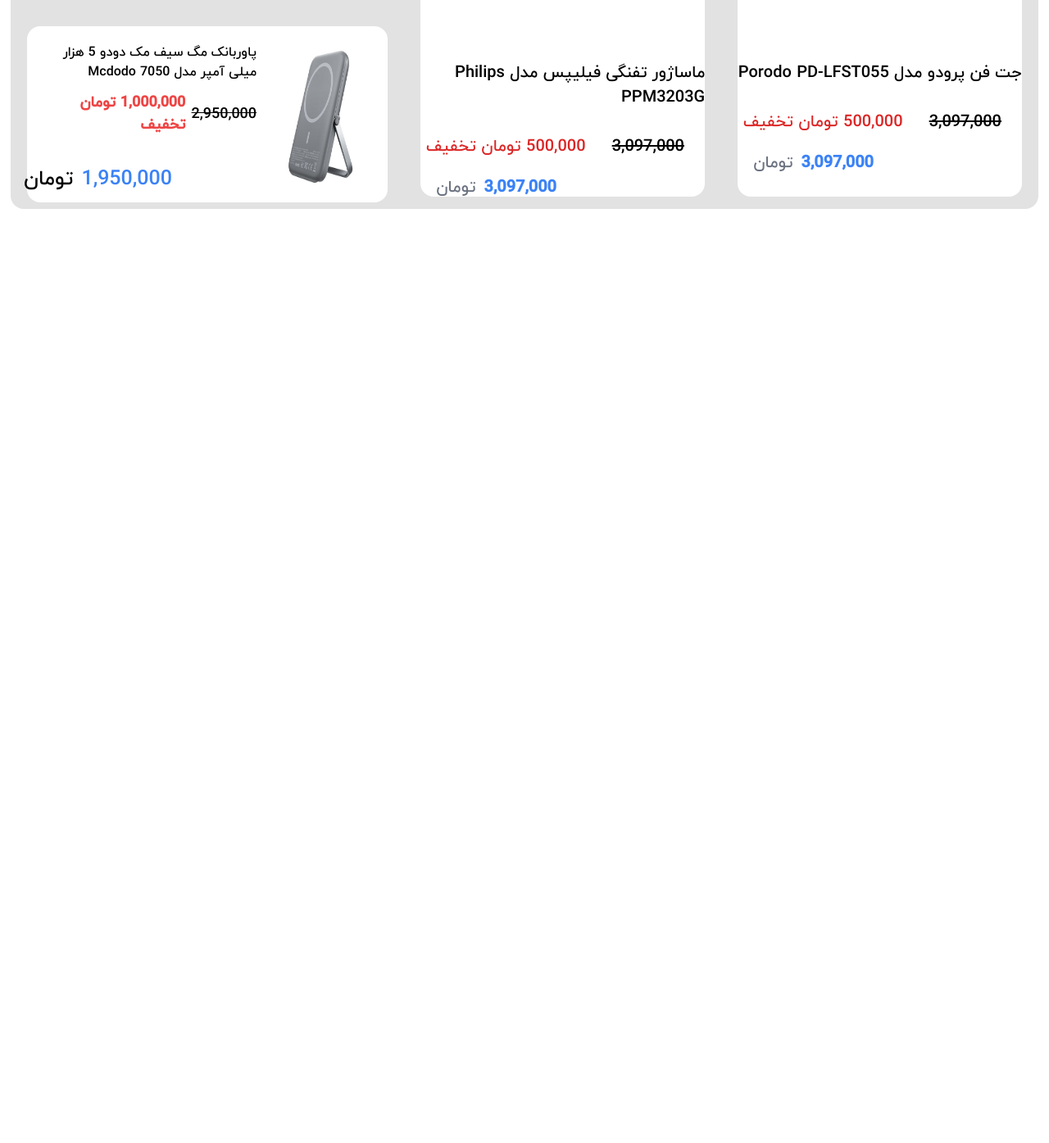
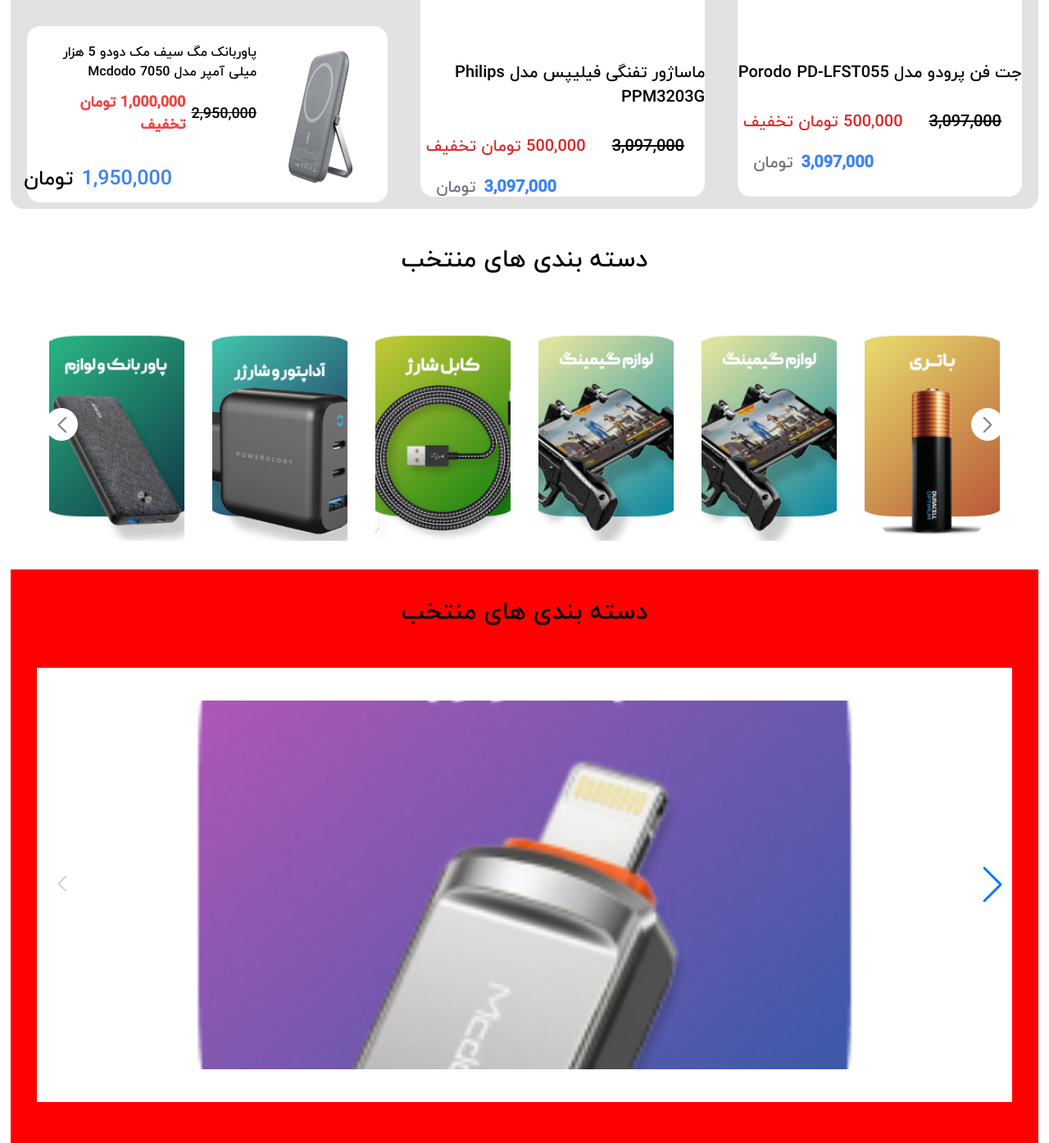
Before and after one commit to alami8700617/dastresi, a website built with Vite: page index.html in a window 1280 px wide. Shown: the part 1396-2791 px from the top of the page at 82% size. Before the commit the page ends 1651 px from the top, so only its background shows below. Built offline with nearby package versions, Linux system fonts and the light colour scheme.

Commit message:
dastresi-now-available-part-1

```diff
--- a/index.html
+++ b/index.html
@@ -305,6 +305,94 @@
       </div>
     </div>
     <!-- #endregion -->
+    <!-- #region swiper -->
+    <div class="main-swiper">
+      <div class="main-swiper-center">
+        <div class="main-swiper-center-top">
+          <h1>دسته بندی های منتخب</h1>
+        </div>
+        <div class="main-swiper-center-bottom">
+          <div class="swiper category-selectiv">
+            <div class="swiper-wrapper">
+              <div class="swiper-slide">
+                <img src="./images/main-swiper/image-1.png" alt="" />
+              </div>
+              <div class="swiper-slide">
+                <img src="./images/main-swiper/image-2.png" alt="" />
+              </div>
+              <div class="swiper-slide">
+                <img src="./images/main-swiper/image-3.png" alt="" />
+              </div>
+              <div class="swiper-slide">
+                <img src="./images/main-swiper/image-4.png" alt="" />
+              </div>
+              <div class="swiper-slide">
+                <img src="./images/main-swiper/image-5.png" alt="" />
+              </div>
+              <div class="swiper-slide">
+                <img src="./images/main-swiper/image-6.png" alt="" />
+              </div>
+              <div class="swiper-slide">
+                <img src="./images/main-swiper/image-7.png" alt="" />
+              </div>
+              <div class="swiper-slide">
+                <img src="./images/main-swiper/image-8.png" alt="" />
+              </div>
+              <div class="swiper-slide">
+                <img src="./images/main-swiper/image-9.png" alt="" />
+              </div>
+            </div>
+            <div class="swiper-button-next"></div>
+            <div class="swiper-button-prev"></div>
+          </div>
+        </div>
+      </div>
+    </div>
+    <!-- #endregion -->
+    <!-- #region now-available -->
+    <div class="now-available">
+      <div class="now-available-center">
+        <div class="now-available-center-top">
+          <h1>دسته بندی های منتخب</h1>
+        </div>
+        <div class="now-available-center-bottom">
+          <div class="swiper now-available">
+            <div class="swiper-wrapper">
+              <div class="swiper-slide">
+                <img src="./images/main-swiper/image-1.png" alt="" />
+              </div>
+              <div class="swiper-slide">
+                <img src="./images/main-swiper/image-2.png" alt="" />
+              </div>
+              <div class="swiper-slide">
+                <img src="./images/main-swiper/image-3.png" alt="" />
+              </div>
+              <div class="swiper-slide">
+                <img src="./images/main-swiper/image-4.png" alt="" />
+              </div>
+              <div class="swiper-slide">
+                <img src="./images/main-swiper/image-5.png" alt="" />
+              </div>
+              <div class="swiper-slide">
+                <img src="./images/main-swiper/image-6.png" alt="" />
+              </div>
+              <div class="swiper-slide">
+                <img src="./images/main-swiper/image-7.png" alt="" />
+              </div>
+              <div class="swiper-slide">
+                <img src="./images/main-swiper/image-8.png" alt="" />
+              </div>
+              <div class="swiper-slide">
+                <img src="./images/main-swiper/image-9.png" alt="" />
+              </div>
+            </div>
+            <div class="swiper-button-next"></div>
+            <div class="swiper-button-prev"></div>
+          </div>
+        </div>
+      </div>
+    </div>
+    <!-- #endregion -->
   </body>
   <script src="./swiper/swiper-bundle.min.js"></script>
   <script>
@@ -317,5 +405,37 @@
         el: ".swiper-pagination",
       },
     });
+    var swiper = new Swiper(".category-selectiv", {
+      slidesPerView: 6,
+      spaceBetween: 5,
+      pagination: {
+        el: ".swiper-pagination",
+        clickable: true,
+      },
+      autoplay: {
+        delay: 1500,
+        disableOnInteraction: false,
+      },
+      navigation: {
+        nextEl: ".swiper-button-next",
+        prevEl: ".swiper-button-prev",
+      },
+    });
+    var swiper = new Swiper(".now-available", {
+      slidesPerView: 9,
+      spaceBetween: 10,
+      pagination: {
+        el: ".swiper-pagination",
+        clickable: true,
+      },
+      // autoplay: {
+      //   delay: 1500,
+      //   disableOnInteraction: false,
+      // },
+      navigation: {
+        nextEl: ".swiper-button-next",
+        prevEl: ".swiper-button-prev",
+      },
+    });
   </script>
 </html>
--- /dev/null
+++ b/src/css/category-selectiv.css
@@ -0,0 +1,51 @@
+.main-swiper{
+    width: 98%;
+    height: 400px;
+    margin: 0 auto;
+    margin-top: 10px;
+    .main-swiper-center{
+        width: 98%;
+        height: inherit;
+        margin: 0 auto;
+        padding: 20px;
+        .main-swiper-center-top{
+            width: 100%;
+            height: 70px;
+            display: flex;
+            h1{
+                width: fit-content;
+                height: fit-content;
+                margin: 10px auto;
+                justify-content: center;
+                align-items: center;
+                font-family: var(--font-family);
+                font-size: 30px;
+            }
+        }
+        .main-swiper-center-bottom{
+            width: 100%;
+            height: 330px;
+            margin: 0 auto;
+            .swiper {
+                width: 100%;
+                height: 100%;
+              }
+
+              .swiper-slide {
+                text-align: center;
+                font-size: 18px;
+                background: #fff;
+                display: flex;
+                justify-content: center;
+                align-items: center;
+              }
+
+              .swiper-slide img {
+                display: block;
+                width: 85%;
+                height: 85%;
+                object-fit: cover;
+              }
+        }
+    }
+}
--- a/src/css/custom.css
+++ b/src/css/custom.css
@@ -1 +1,4 @@
+@import"./setting.css";
 @import"./slider.css";
+@import"./category-selectiv.css";
+@import"./now-available.css";
--- /dev/null
+++ b/src/css/now-available.css
@@ -0,0 +1,53 @@
+.now-available {
+  width: 98%;
+  height: 700px;
+  margin: 0 auto;
+  margin-top: 10px;
+  background-color: red;
+  margin-top: 30px;
+  .now-available-center {
+    width: 98%;
+    height: inherit;
+    margin: 0 auto;
+    padding: 20px;
+    .now-available-center-top {
+      width: 100%;
+      height: 70px;
+      display: flex;
+      h1 {
+        width: fit-content;
+        height: fit-content;
+        margin: 10px auto;
+        justify-content: center;
+        align-items: center;
+        font-family: var(--font-family);
+        font-size: 30px;
+      }
+    }
+    .now-available-center-bottom {
+      width: 100%;
+      height: 530px;
+      margin: 0 auto;
+      .swiper {
+        width: 100%;
+        height: 100%;
+      }
+
+      .swiper-slide {
+        text-align: center;
+        font-size: 18px;
+        background: #fff;
+        display: flex;
+        justify-content: center;
+        align-items: center;
+      }
+
+      .swiper-slide img {
+        display: block;
+        width: 85%;
+        height: 85%;
+        object-fit: cover;
+      }
+    }
+  }
+}
--- /dev/null
+++ b/src/css/setting.css
@@ -0,0 +1,21 @@
+@font-face{
+    font-family: iranyekan;
+    src: "../../font/IRANYekanWeb-Medium.woff2";
+}
+:root{
+    --font-family:iranyekan;
+}
+.swiper-button-prev,
+.swiper-rtl .swiper-button-next {
+  width: 40px !important;
+  height: 40px;
+  border-radius: 50%;
+  background-color: #fff;
+  border: 1px solid #fff;
+}
+.swiper-button-prev:after,
+.swiper-rtl .swiper-button-next:after {
+  font-size: 19px !important;
+  color:gray;
+  font-weight: bold;
+}
```
Also changed, not shown: images/main-swiper/image-1.png (added), images/main-swiper/image-2.png (added), images/main-swiper/image-3.png (added), images/main-swiper/image-4.png (added), images/main-swiper/image-5.png (added), images/main-swiper/image-6.png (added), images/main-swiper/image-7.png (added), images/main-swiper/image-8.png (added), images/main-swiper/image-9.png (added), src/css/main.css.
